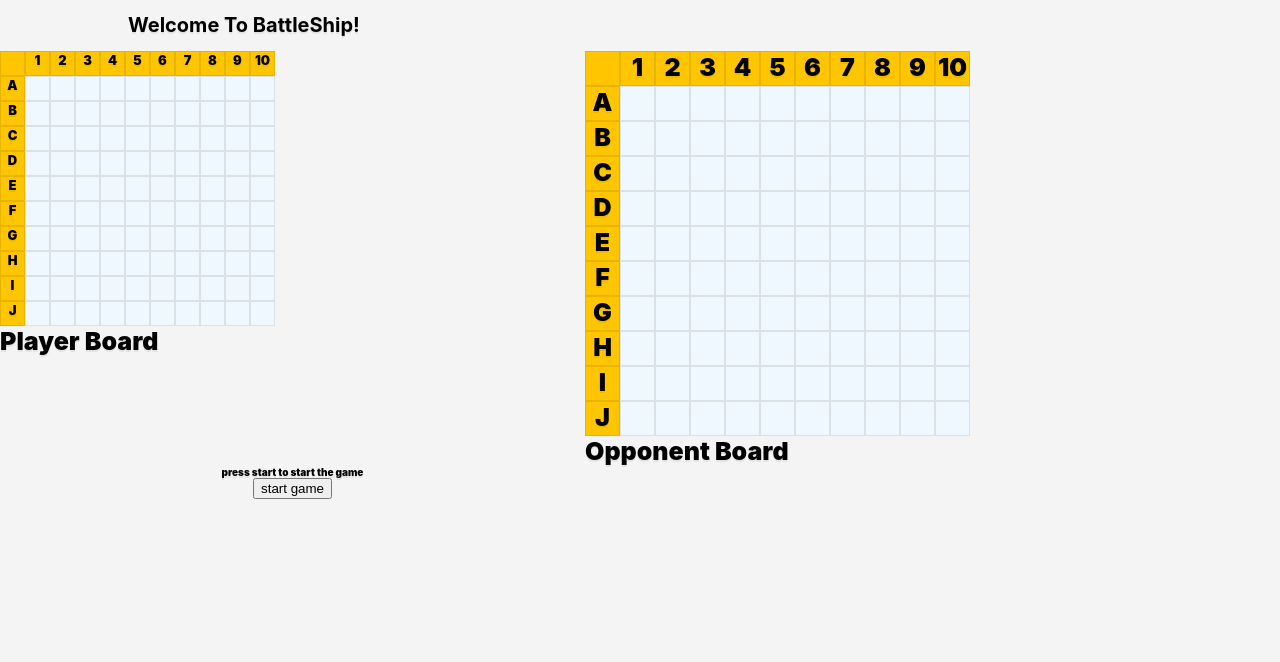
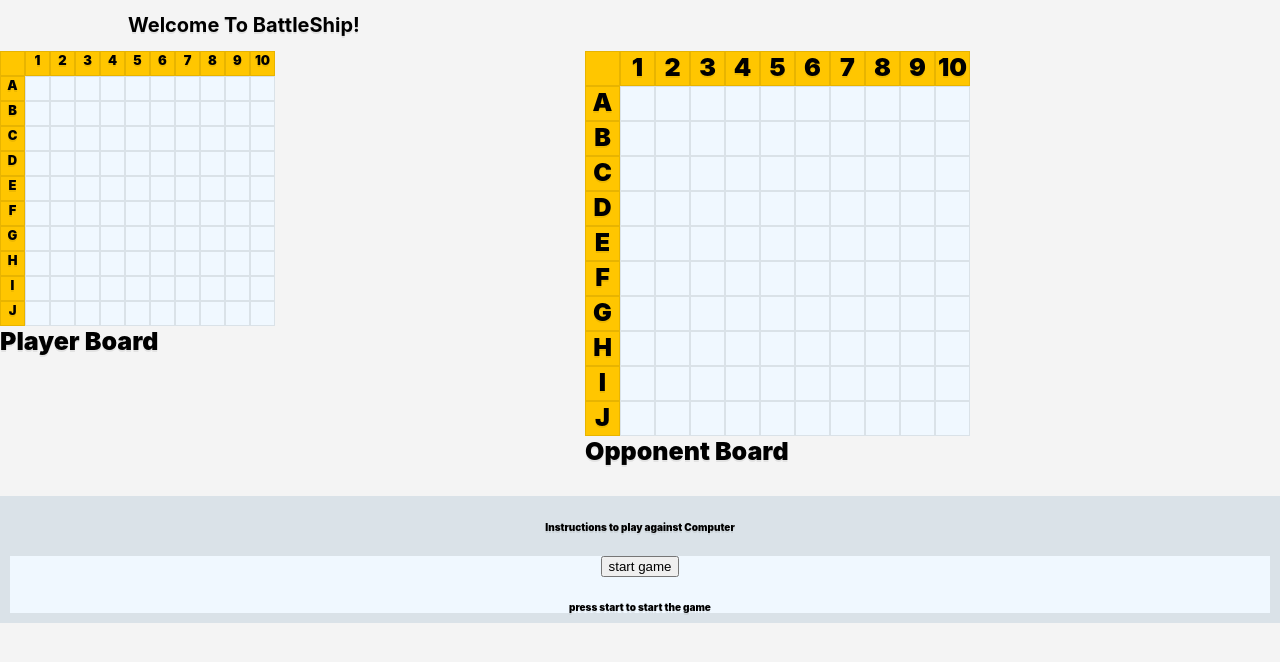
Before and after one commit to d-kang/battleship-react, a React app: page / in a window 1280 px wide. Shown: the top 662 px of the page. Built offline with nearby package versions, Linux system fonts and the light colour scheme; the HTML template or start-up script is replaced by a standard one.

Commit message:
Add proptypes to GameInstruction

```diff
--- a/src/components/GameInstruction.jsx
+++ b/src/components/GameInstruction.jsx
@@ -1,15 +1,25 @@
 import React from 'react';
+import PropTypes from 'prop-types';
 import Button from './Button';
 
-const GameInstruction = ({ instruction, handleClick, buttonText }) =>
-  <div
-    style={{textAlign: 'center'}}
-  >
+const GameInstruction = ({ instruction, handleClick, buttonText, mode }) =>
+<section id='instructions'>
+  <header className="header_2">Instructions to play against Computer</header>
+  <Button
+  onClick={handleClick}
+  buttonText={buttonText}
+  />
+    <br/>
+    <br/>
+    <br/>
     <div>{instruction}</div>
-    <Button
-      onClick={handleClick}
-      buttonText={buttonText}
-    />
-  </div>
+  </section>;
+
+GameInstruction.propTypes = {
+  instruction: PropTypes.string.isRequired,
+  handleClick: PropTypes.func.isRequired,
+  buttonText: PropTypes.string.isRequired,
+  mode: PropTypes.string.isRequired,
+};
 
 export default GameInstruction;
```
